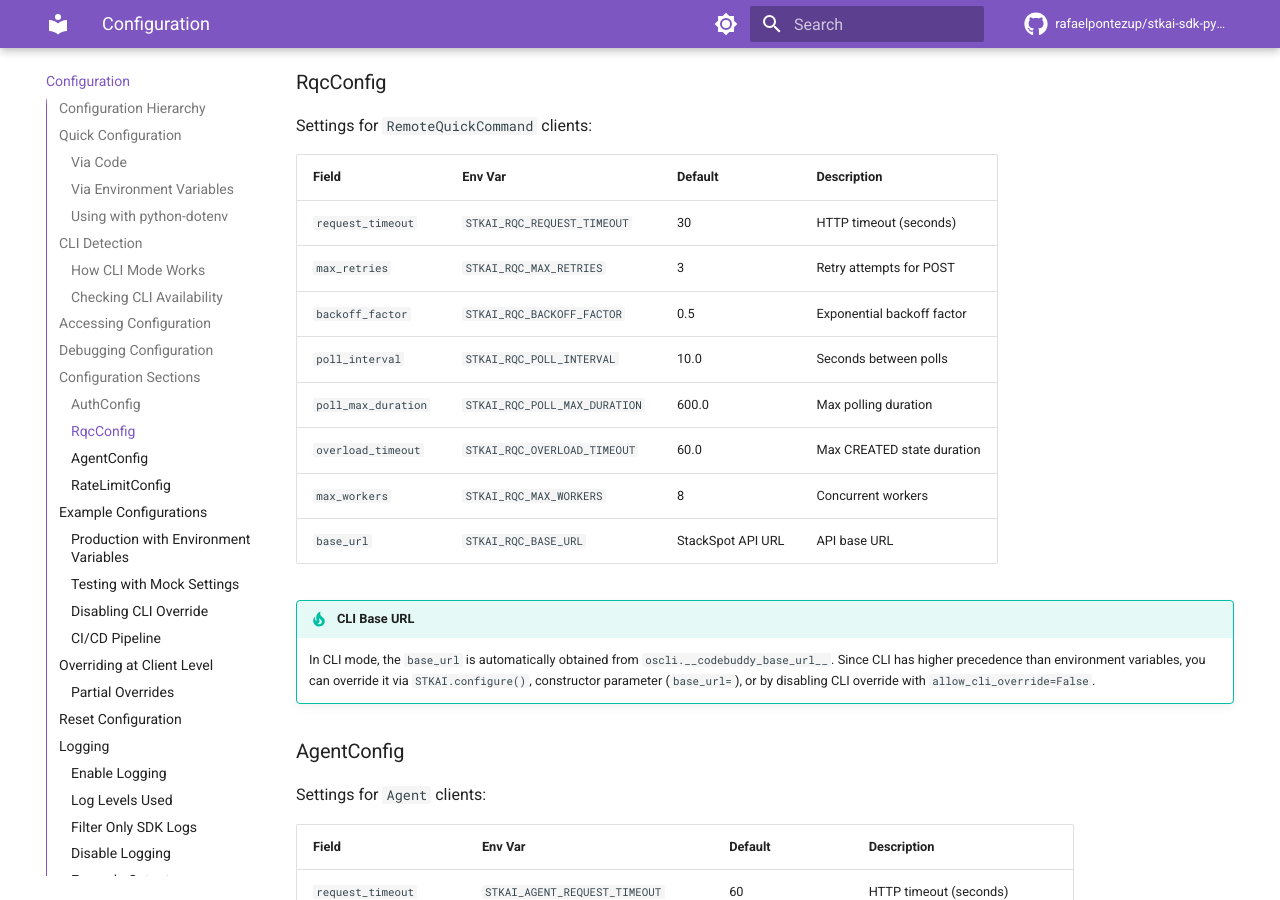
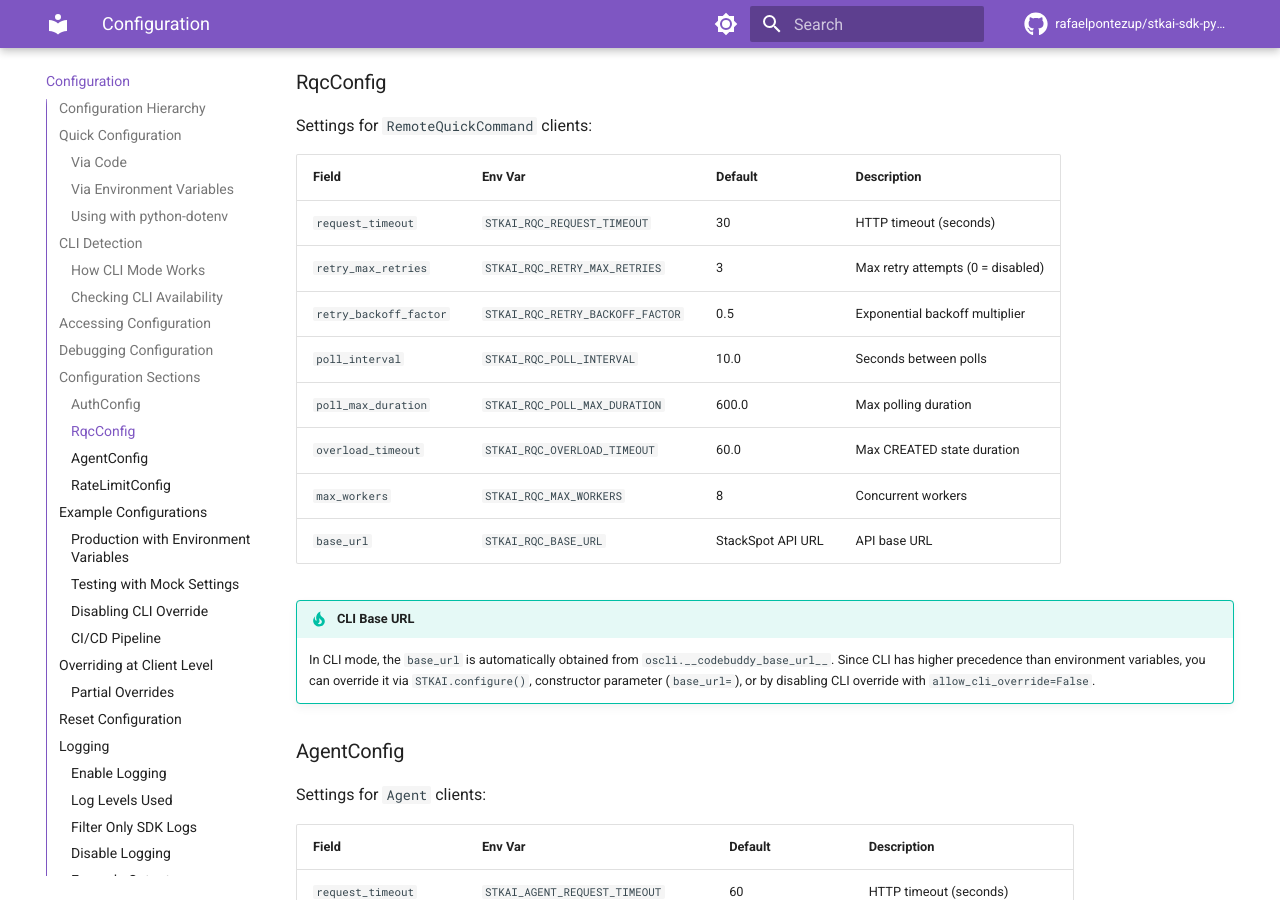
Before and after one commit to rafaelpontezup/stkai-sdk-python, an MkDocs documentation site: the page built from docs/configuration.md, in a window 1280 px wide and 900 px high, scrolled down 5952 px. Built offline with MkDocs 1.6.1 and Material for MkDocs 9.7.7, drawn with Linux system fonts in a browser that asks for light colours; comment, search, counter and statistics services are not loaded; some of the changed text lies outside the part shown.

Commit message:
make retry config/options names consistent for both RQC and Agent;

````diff
--- a/docs/configuration.md
+++ b/docs/configuration.md
@@ -34,7 +34,7 @@ STKAI.configure(
     },
     rqc={
         "request_timeout": 60,
-        "max_retries": 5,
+        "retry_max_retries": 5,
     },
     agent={
         "request_timeout": 120,
@@ -51,7 +51,7 @@ export STKAI_AUTH_CLIENT_SECRET="your-client-secret"
 
 # RQC settings
 export STKAI_RQC_REQUEST_TIMEOUT=60
-export STKAI_RQC_MAX_RETRIES=5
+export STKAI_RQC_RETRY_MAX_RETRIES=5
 
 # Agent settings
 export STKAI_AGENT_REQUEST_TIMEOUT=120
@@ -207,8 +207,8 @@ STKAI Configuration:
   token_url ................ https://idm.stackspot.com/stackspot-dev...           default
 [rqc]
   request_timeout .......... 60                                                 ✎ user
-  max_retries .............. 5                                                  ✎ env:STKAI_RQC_MAX_RETRIES
-  backoff_factor ........... 0.5                                                  default
+  retry_max_retries ........ 5                                                  ✎ env:STKAI_RQC_RETRY_MAX_RETRIES
+  retry_backoff_factor ..... 0.5                                                  default
   poll_interval ............ 10.0                                                 default
   poll_max_duration ........ 600.0                                                default
   overload_timeout ......... 60.0                                                 default
@@ -266,8 +266,8 @@ Settings for `RemoteQuickCommand` clients:
 | Field | Env Var | Default | Description |
 |-------|---------|---------|-------------|
 | `request_timeout` | `STKAI_RQC_REQUEST_TIMEOUT` | 30 | HTTP timeout (seconds) |
-| `max_retries` | `STKAI_RQC_MAX_RETRIES` | 3 | Retry attempts for POST |
-| `backoff_factor` | `STKAI_RQC_BACKOFF_FACTOR` | 0.5 | Exponential backoff factor |
+| `retry_max_retries` | `STKAI_RQC_RETRY_MAX_RETRIES` | 3 | Max retry attempts (0 = disabled) |
+| `retry_backoff_factor` | `STKAI_RQC_RETRY_BACKOFF_FACTOR` | 0.5 | Exponential backoff multiplier |
 | `poll_interval` | `STKAI_RQC_POLL_INTERVAL` | 10.0 | Seconds between polls |
 | `poll_max_duration` | `STKAI_RQC_POLL_MAX_DURATION` | 600.0 | Max polling duration |
 | `overload_timeout` | `STKAI_RQC_OVERLOAD_TIMEOUT` | 60.0 | Max CREATED state duration |
@@ -405,7 +405,7 @@ rqc = RemoteQuickCommand(
     base_url="https://custom.api.com",  # Override API URL
     options=RqcOptions(
         create_execution=CreateExecutionOptions(
-            max_retries=10,      # Override global
+            retry_max_retries=10,      # Override global
         ),
         get_result=GetResultOptions(
             poll_interval=5.0,   # Override global
@@ -429,11 +429,11 @@ agent = Agent(
 You only need to specify the settings you want to override:
 
 ```python
-# Only override max_retries - everything else from STKAI.config
+# Only override retry_max_retries - everything else from STKAI.config
 rqc = RemoteQuickCommand(
     slug_name="my-command",
     options=RqcOptions(
-        create_execution=CreateExecutionOptions(max_retries=10),
+        create_execution=CreateExecutionOptions(retry_max_retries=10),
     ),
 )
 
````
Also changed, not shown: CLAUDE.md (+2 -2 lines), docs/rqc/usage.md (+5 -5 lines), 4 other files.
